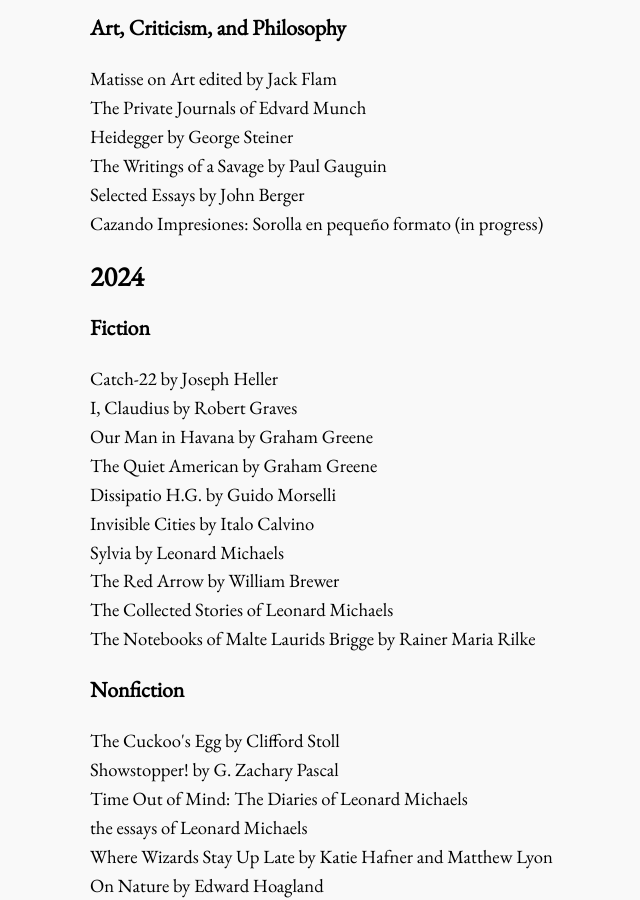
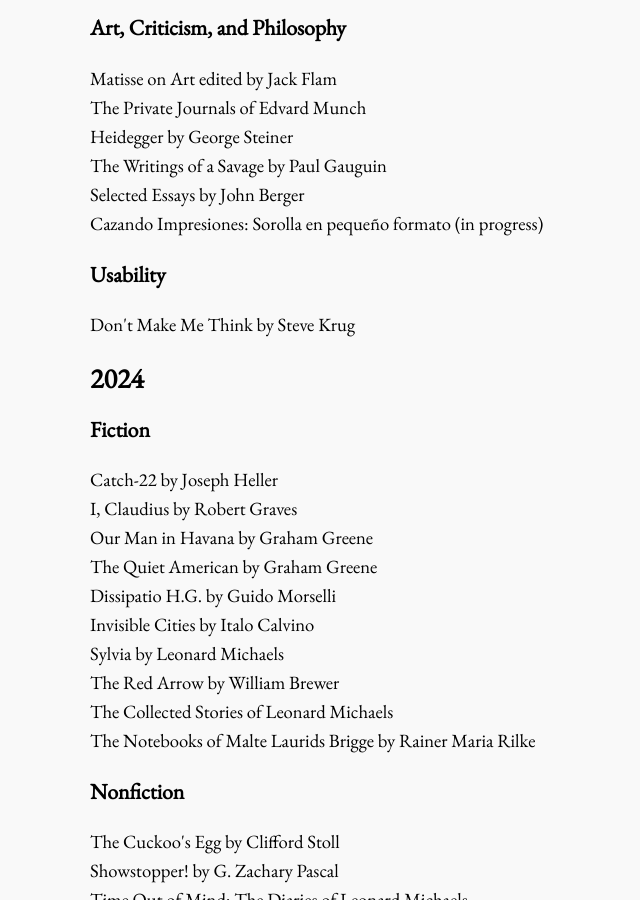
Before and after one commit to bora-uyumazturk/bora-uyumazturk.github.io, a Jekyll site: the page built from reading.html, in a window 1280 px wide and 900 px high, scrolled down 804 px. Shown: the whole window, without its empty margins (82-722 px from the left). Built offline with Jekyll 4.4.1, drawn with Linux system fonts in a browser that asks for light colours.

Commit message:
Update reading.html

```diff
--- a/reading.html
+++ b/reading.html
@@ -41,6 +41,10 @@ title: Reading
   The Writings of a Savage by Paul Gauguin <br>
   Selected Essays by John Berger <br>
   Cazando Impresiones: Sorolla en pequeño formato (in progress)
+
+  <h3>Usability</h3>
+
+  Don't Make Me Think by Steve Krug
 
   <h2>2024</h2>
 
```
